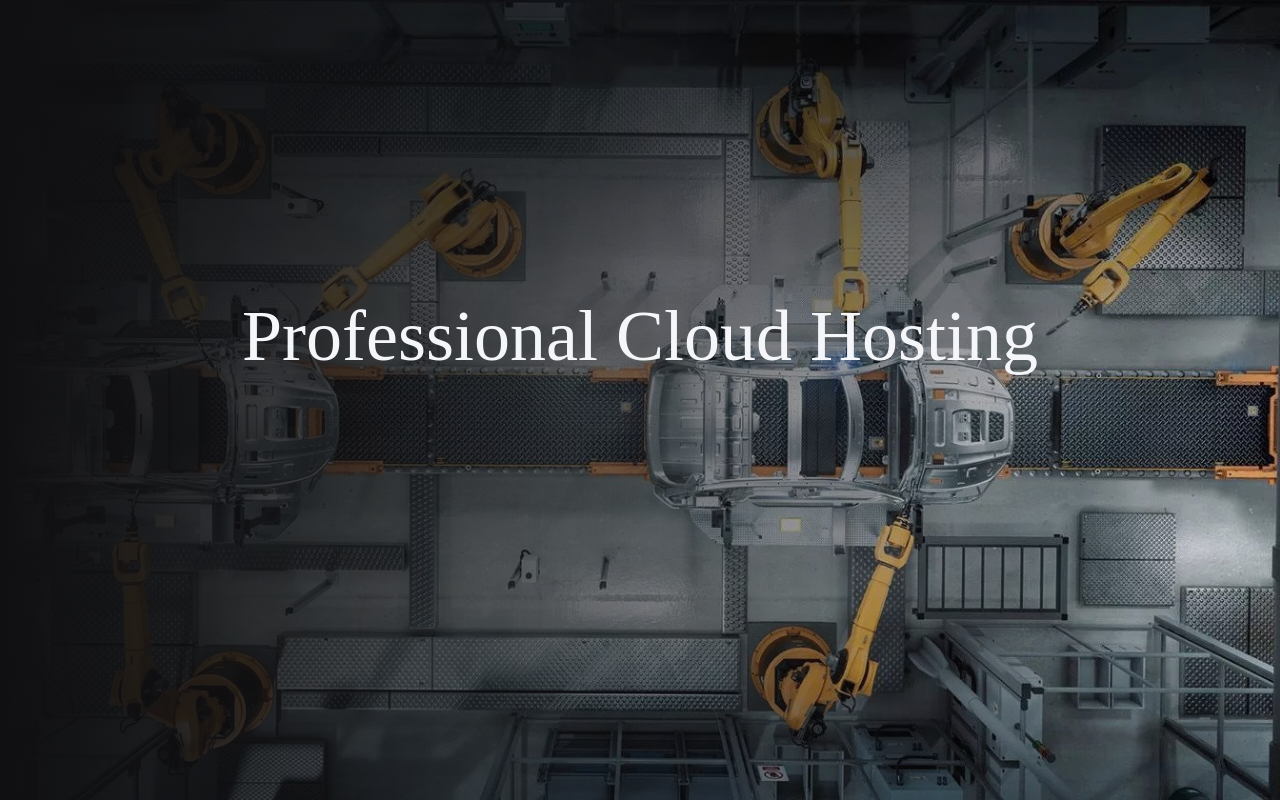
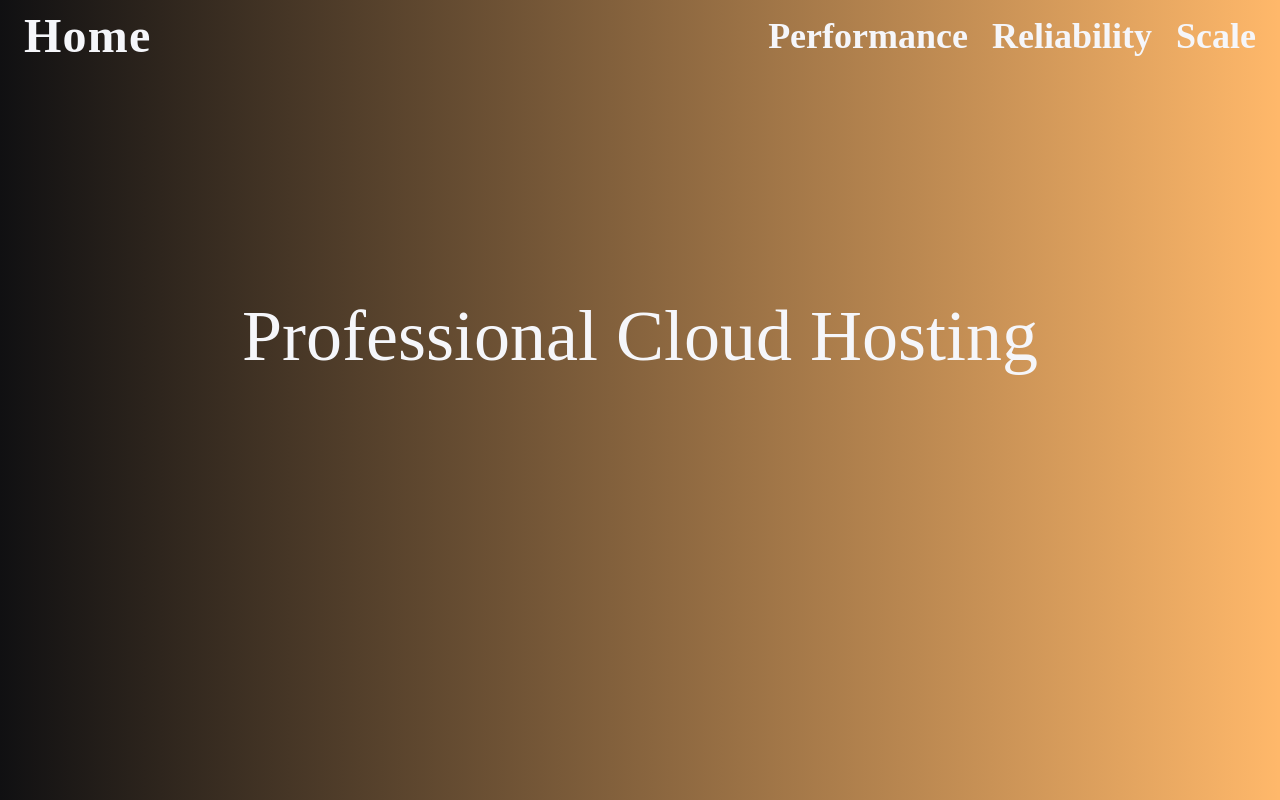
Before and after one commit to OGester/corp, a Next.js app: page / in a window 1280 px wide. Built offline with nearby package versions, Linux system fonts and the light colour scheme; a web font is replaced by a local one.

Commit message:
removed Image component and replaced with solid bg

```diff
--- a/src/app/layout.tsx
+++ b/src/app/layout.tsx
@@ -15,7 +15,7 @@ export default function RootLayout({
   return (
     <html lang="en">
       <body>
-        {/* <Header /> */}
+        <Header />
         {children}
       </body>
     </html>
--- a/src/components/hero.tsx
+++ b/src/components/hero.tsx
@@ -10,14 +10,14 @@ interface HeroProps {
 export default function Hero(props: HeroProps) {
   return (
     <div className="relative h-screen min-w-dvw">
-      <div className="absolute -z-10 inset-0">
-        <Image
+      <div className="absolute -z-10 inset-0 bg-orange-300">
+        {/*  <Image
           src={props.imgData}
           alt={props.imgAlt}
           fill
           style={{ objectFit: "cover" }}
           priority
-        />
+        /> */}
         <div className="absolute inset-0 bg-gradient-to-r from-[#101012]" />
       </div>
       <div className="pt-50 md:pt-40 2md:pt-75 flex justify-center items-center">
```
